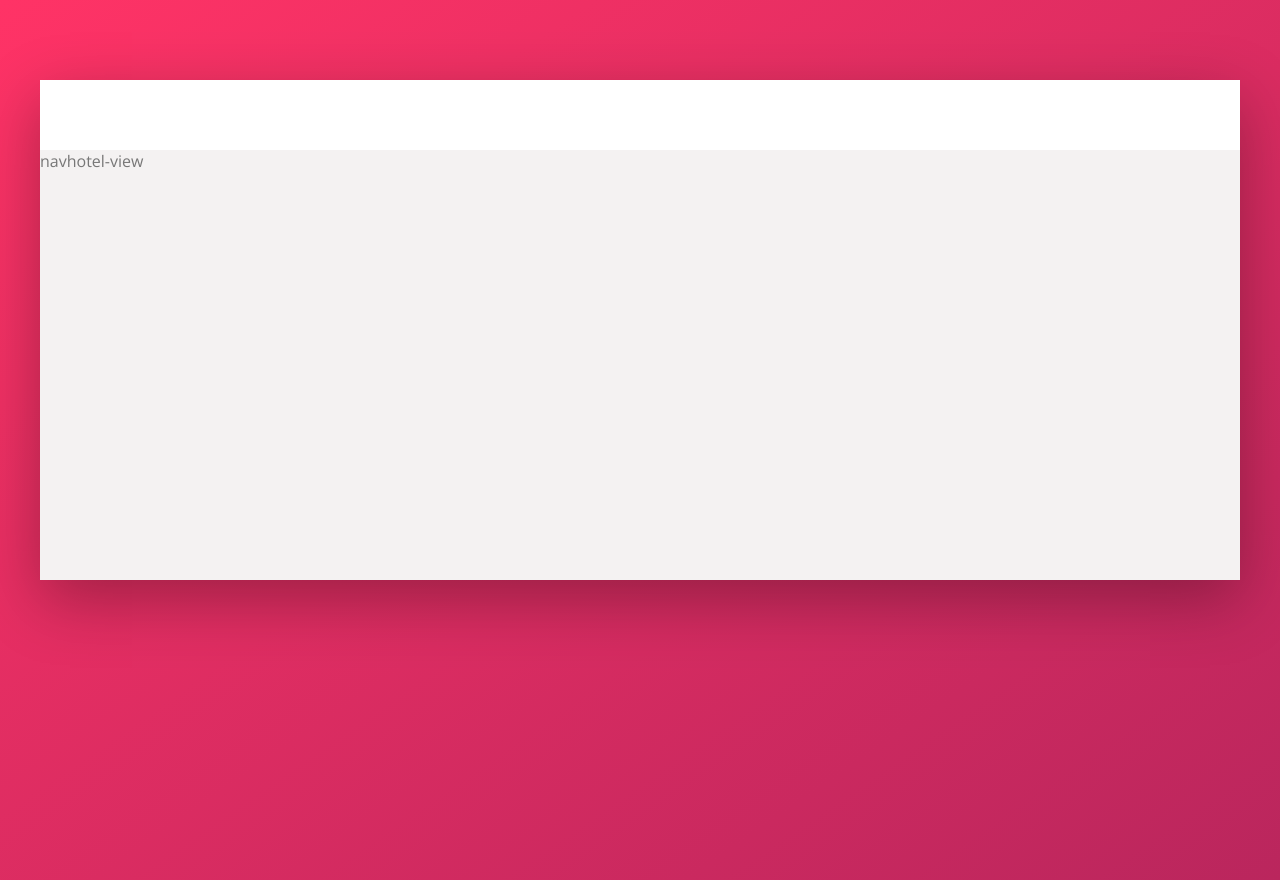
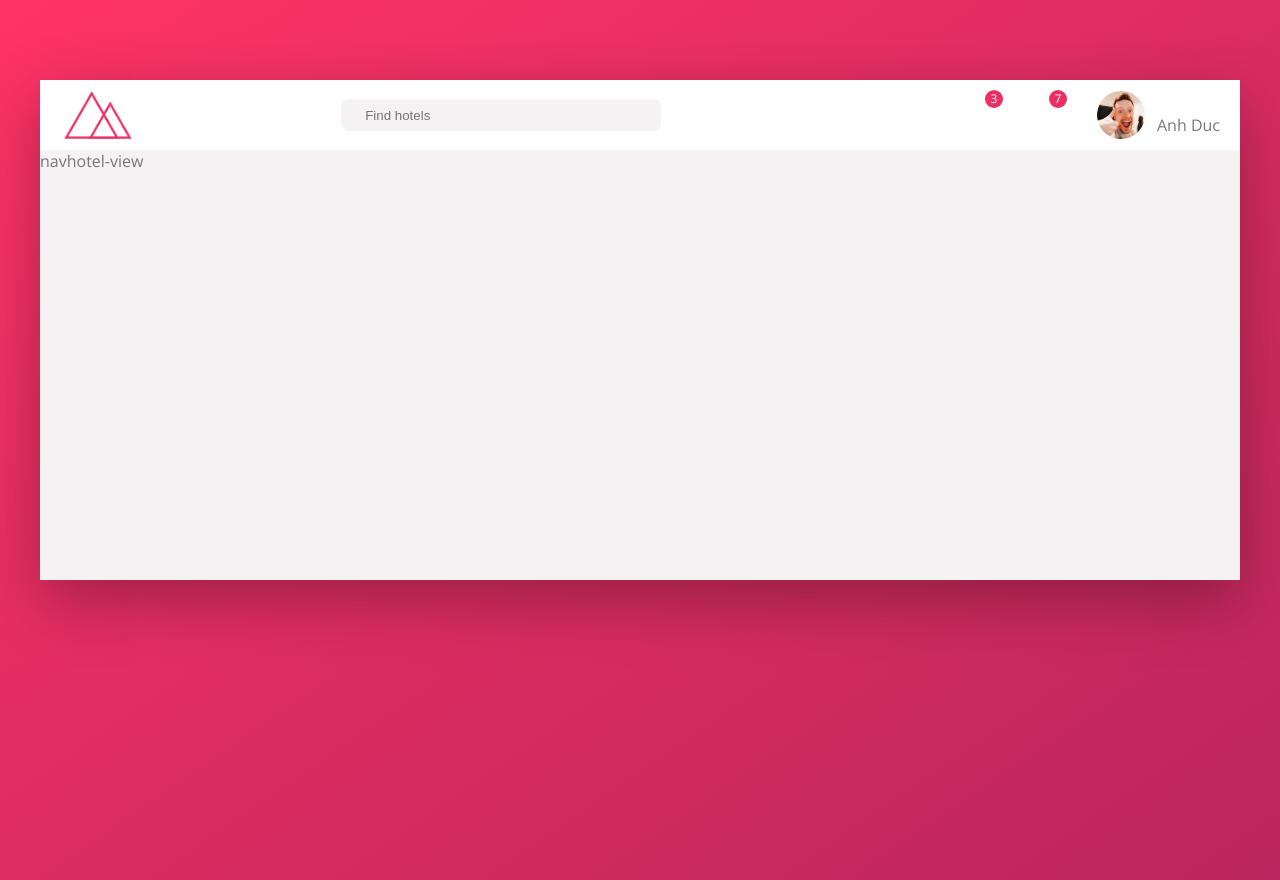
Before and after one commit to BachTranAnhDuc/Trillo, a website: page index.html in a window 1280 px wide. Drawn offline with nearby package versions, Linux system fonts and the light colour scheme.

Commit message:
beauty header

```diff
--- a/index.html
+++ b/index.html
@@ -15,7 +15,44 @@
   </head>
   <body>
     <div class="container">
-      <header class="header"></header>
+      <header class="header">
+        <img src="img/logo.png" alt="logo" class="logo" />
+
+        <form action="#" class="search__form">
+          <input type="text" class="search__input" placeholder="Find hotels" />
+          <button class="search__button">
+            <svg class="search__icon">
+              <use
+                xlink:href="fontawesome/sprites/solid.svg#magnifying-glass"
+              ></use>
+            </svg>
+          </button>
+        </form>
+
+        <nav class="user-nav">
+          <div class="user-nav__icon-box">
+            <svg class="user-nav__icon">
+              <use xlink:href="fontawesome/sprites/regular.svg#bookmark"></use>
+            </svg>
+            <span class="user-nav__notification">3</span>
+          </div>
+          <div class="user-nav__icon-box">
+            <svg class="user-nav__icon">
+              <use xlink:href="fontawesome/sprites/regular.svg#message"></use>
+            </svg>
+            <span class="user-nav__notification">7</span>
+          </div>
+
+          <div class="user-nav__user">
+            <img
+              src="img/user-1.jpg"
+              alt="user 2"
+              class="user-nav__user-photo"
+            />
+            <span class="user-nav__user-name">Anh Duc</span>
+          </div>
+        </nav>
+      </header>
       <div class="content">
         <nav class="sidebar">nav</nav>
         <main class="hotel-view">hotel-view</main>
--- /dev/null
+++ b/sass/components/_search.scss
@@ -0,0 +1,69 @@
+.search {
+  &__form {
+    flex: 0 0 40%;
+    // background-color: aquamarine;
+    // flex: 1;
+    display: flex;
+    flex-grow: 1;
+    max-width: 40rem;
+
+    position: relative;
+  }
+
+  &__input {
+    border: none;
+    background-color: $color-grey-light-2;
+    padding: 0.8rem 2.4rem;
+    // margin-left: 3.6rem;
+    width: 80%;
+    // height: 100%;
+    border-radius: 8px;
+    height: 3.2rem;
+
+    &:focus {
+      outline: none;
+      width: 90%;
+      background-color: $color-grey-light-3;
+      height: 3.6rem;
+      // height: 110%;
+    }
+
+    &:focus + &__button {
+      // background-color: $color-grey-light-3;
+      // right: 0;
+      // opacity: 0.5;
+      // fill: aqua;
+    }
+
+    // &::-webkit-input-placeholder {
+    //   font-weight: 100;
+    //   color: var(--color-grey-light-4);
+    // }
+  }
+
+  &__button {
+    // position: absolute;
+    border: none;
+    background-color: inherit;
+    transform: translateX(-2.5rem);
+
+    // top: 0;
+    // right: 9rem;
+    cursor: pointer;
+
+    &:focus {
+      outline: none;
+    }
+
+    // &:active {
+    //   transform: translateX(2.5rem);
+    // }
+  }
+
+  &__icon {
+    width: 2rem;
+    height: 2rem;
+
+    fill: $color-grey-dark-2;
+  }
+}
--- /dev/null
+++ b/sass/components/_user-nav.scss
@@ -0,0 +1,67 @@
+.user-nav {
+  align-self: stretch;
+  display: flex;
+  justify-content: center;
+  // align-items: stretch;
+
+  // background-color: aquamarine;
+
+  & > * {
+    padding: 0 2rem;
+    cursor: pointer;
+  }
+
+  & > *:hover {
+    background-color: $color-grey-light-4;
+  }
+
+  &__icon-box {
+    display: flex;
+    position: relative;
+
+    &:hover {
+      background-color: $color-grey-light-4;
+    }
+  }
+
+  &__icon {
+    width: 2.4rem;
+    height: 2.4rem;
+
+    align-self: center;
+  }
+
+  &__notification {
+    position: absolute;
+    top: 1rem;
+    right: 1rem;
+
+    width: 1.8rem;
+    height: 1.8rem;
+    background-color: $color-primary;
+    color: #fff;
+    font-family: inherit;
+    font-size: 1.2rem;
+    border-radius: 50%;
+    text-align: center;
+  }
+
+  &__user {
+    display: flex;
+    align-items: center;
+    gap: 1.2rem;
+
+    &-photo {
+      width: 4.8rem;
+      height: 4.8rem;
+      border-radius: 50%;
+    }
+
+    &-name {
+      font-family: inherit;
+      font-size: 1.6rem;
+      transform: translateY(1rem);
+      // align-self: flex-end;
+    }
+  }
+}
--- a/sass/layout/_header.scss
+++ b/sass/layout/_header.scss
@@ -1,9 +1,21 @@
 .header {
+  display: flex;
   height: 7rem;
   background-color: #fff;
   border-bottom: $color-grey-light-2;
+
+  justify-content: space-between;
+  align-items: center;
+  gap: 3.6rem;
 }
 
 .nav {
   flex: 0 0 18%;
 }
+
+.logo {
+  height: 4.8rem;
+  margin-left: 2.4rem;
+
+  cursor: pointer;
+}
--- a/sass/main.scss
+++ b/sass/main.scss
@@ -30,6 +30,8 @@ Grey dark 3: #999
 @import "base/utilities";
 
 @import "components/button";
+@import "components/search";
+@import "components/user-nav";
 
 @import "pages/home";
 
```
Also changed, not shown: css/style.css.
